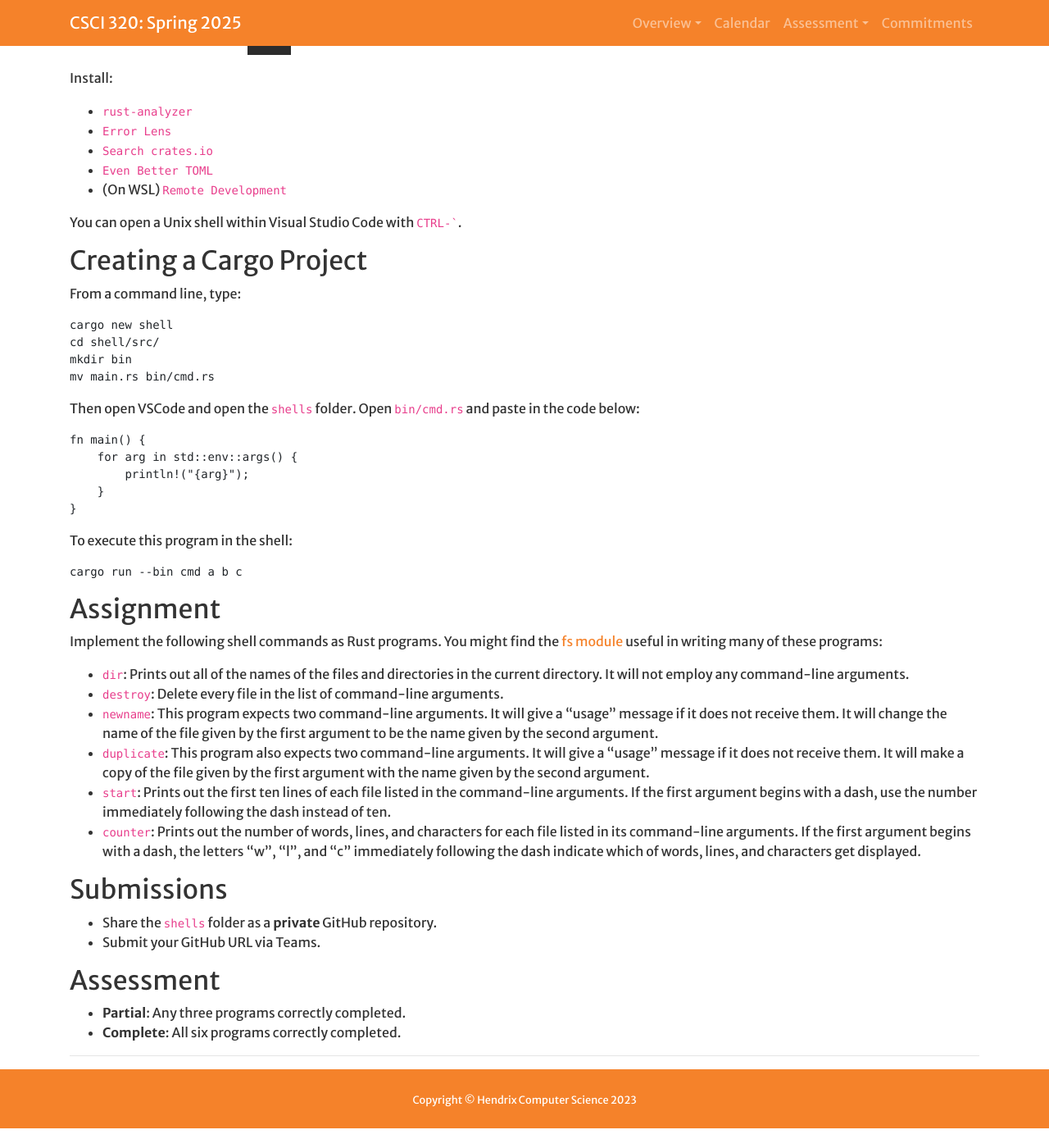
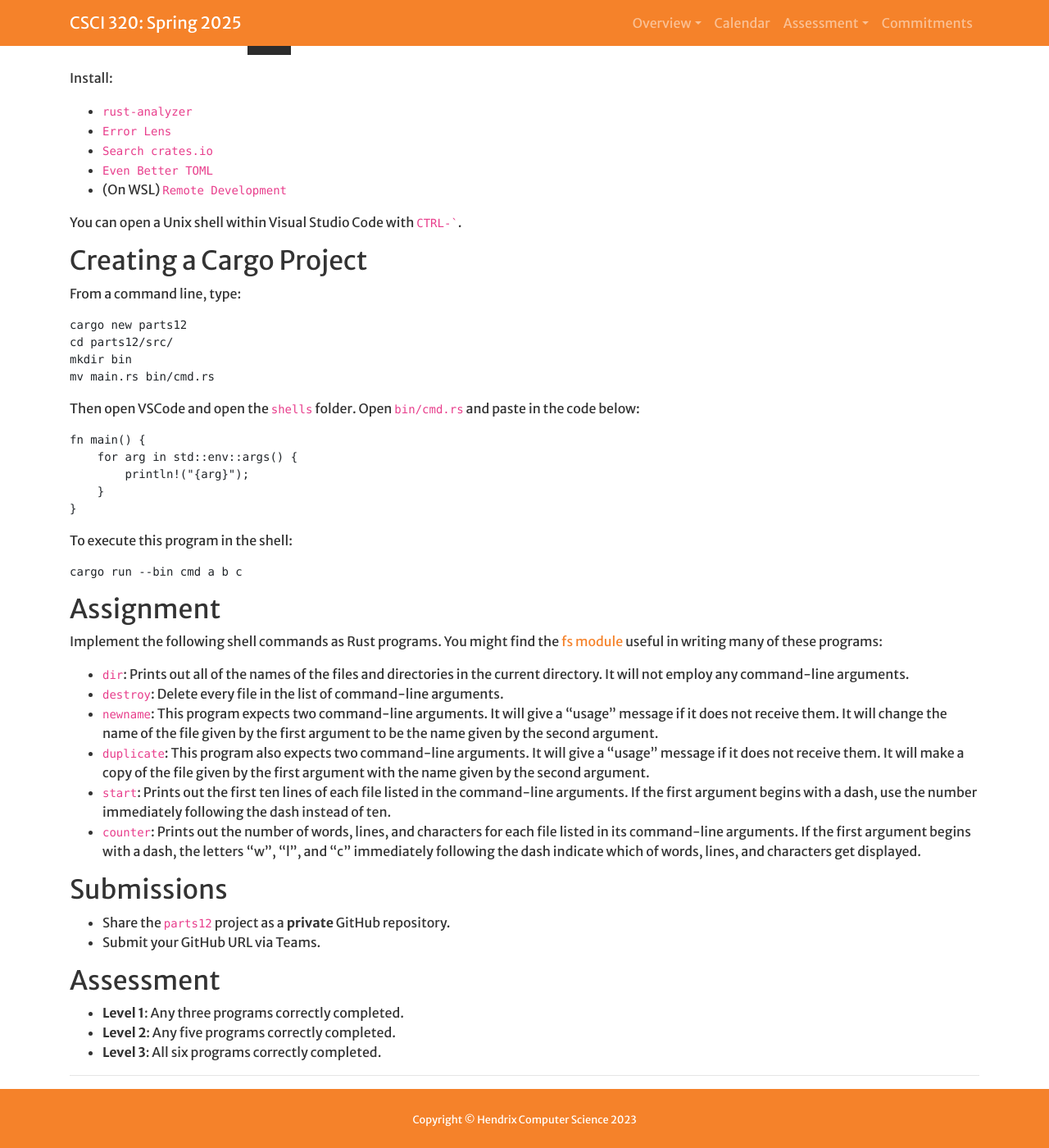
Before and after one commit to Hendrix-CS/csci320, a Jekyll site: the page built from projects/rust1.md, in a window 1280 px wide and 1400 px high, scrolled down 444 px. Shown: the whole window at 82% size. Built offline with Jekyll 4.4.1, drawn with Linux system fonts in a browser that asks for light colours; a script that is not in the unit is left out; our own code applies the rules of GitHub Pages for plain Markdown files; before the commit the page ends 1820 px from its top, so only the background shows below that.

Commit message:
Update rust1.md

````diff
--- a/projects/rust1.md
+++ b/projects/rust1.md
@@ -35,8 +35,8 @@ You can open a Unix shell within Visual Studio Code with `` CTRL-` ``.
 
 From a command line, type:
 ```
-cargo new shell
-cd shell/src/
+cargo new parts12
+cd parts12/src/
 mkdir bin
 mv main.rs bin/cmd.rs
 ```
@@ -71,11 +71,12 @@ writing many of these programs:
 * `counter`: Prints out the number of words, lines, and characters for each file listed in its command-line arguments. If the first argument begins with a dash, the letters "w", "l", and "c" immediately following the dash indicate which of words, lines, and characters get displayed.
 
 ## Submissions
-* Share the `shells` folder as a **private** GitHub repository.
+* Share the `parts12` project as a **private** GitHub repository.
 * Submit your GitHub URL via Teams.
 
 ## Assessment
-* **Partial**: Any three programs correctly completed.
-* **Complete**: All six programs correctly completed.
+* **Level 1**: Any three programs correctly completed.
+* **Level 2**: Any five programs correctly completed.
+* **Level 3**: All six programs correctly completed.
 
 ------------------------------------------------------------------------
````
